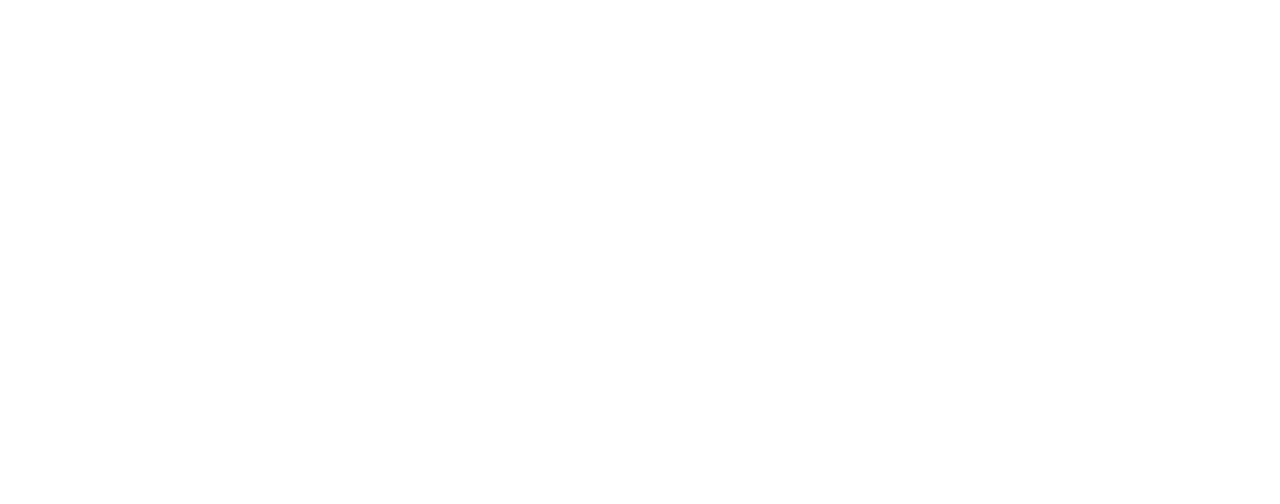
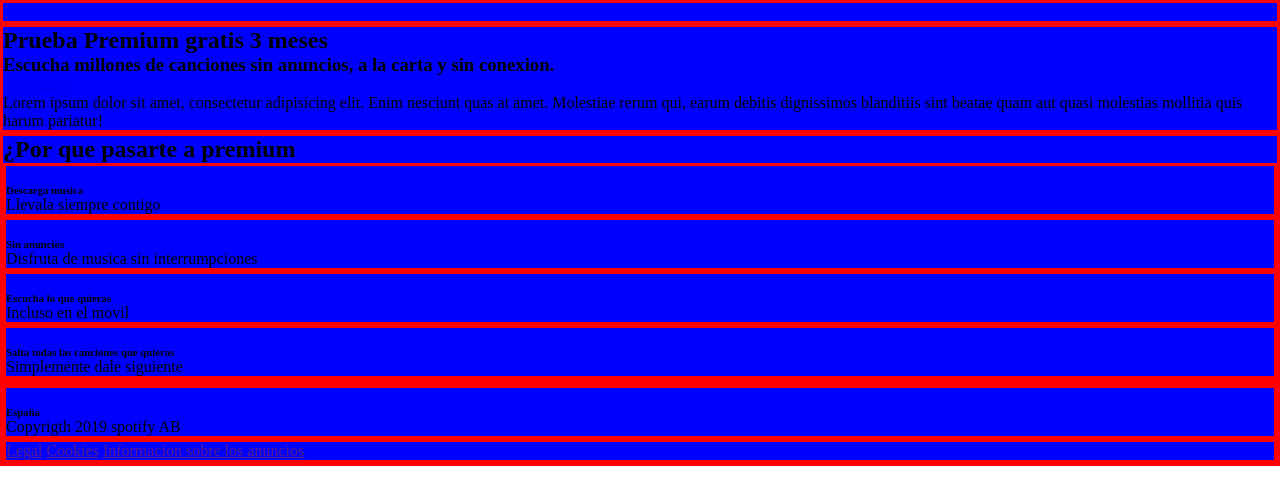
Before and after one commit to Clautropolis/Ejercicio-spotify, a plain HTML site: page index.html in a window 1280 px wide. Drawn offline with Linux system fonts and the light colour scheme.

Commit message:
nuevos avances

```diff
--- a/index.html
+++ b/index.html
@@ -8,10 +8,63 @@
     <title>Spotify</title>
 </head>
 <body>
-    <header>
+    <header class="my-container">
         <img src="" alt="">
         <nav></nav>
     </header>
-    <main></main>
+    <main>
+        <section class="my-container">
+            <h1>Prueba Premium gratis 3 meses</h1>
+            <h3>Escucha millones de canciones sin anuncios, a la carta y sin conexion.</h3>
+
+            <a href="#">Ver planes</a>
+
+            <p>Lorem ipsum dolor sit amet, consectetur adipisicing elit. Enim nesciunt quas at amet. Molestiae rerum qui, earum debitis dignissimos blanditiis sint beatae quam aut quasi molestias mollitia quis harum pariatur!</p>
+
+
+        </section>
+
+        <section class="my-container">
+            <h2>¿Por que pasarte a premium</h2>
+            <article class="my-container">
+                <img src="" alt="">
+                <h6>Descarga musica</h6>
+                <p>Llevala siempre contigo</p>
+            </article>
+
+            <article class="my-container">
+                <img src="" alt="">
+                <h6>Sin anuncios</h6>
+                <p>Disfruta de musica sin interrumpciones</p>
+            </article>
+
+            <article class="my-container">
+                <img src="" alt="">
+                <h6>Escucha lo que quieras</h6>
+                <p>Incluso en el movil</p>
+            </article>
+
+            <article class="my-container">
+                <img src="" alt="">
+                <h6>Salta todas las canciones que quieras</h6>
+                <p>Simplemente dale  siguiente</p>
+            </article>
+
+        </section>
+
+    </main>
+    <footer class="my-container">
+        <article class="my-container">
+            <img src="" alt="">
+            <h6>España</h6>
+            <p>Copyrigth 2019 spotify AB</p>
+        </article>
+        <div class="my-container">
+            <a href="">Legal</a>
+            <a href="">Cookies</a>
+            <a href="">Informacion sobre los anuncios</a>
+        </div>
+
+    </footer>
 </body>
 </html>
--- a/reset.css
+++ b/reset.css
@@ -0,0 +1,5 @@
+*{
+    margin: 0px;
+    padding: 0px;
+    box-sizing: border-box;
+}
--- a/style.css
+++ b/style.css
@@ -0,0 +1,5 @@
+.my-container {
+     border: solid 3px red;
+     background: blue;
+
+    }
```
